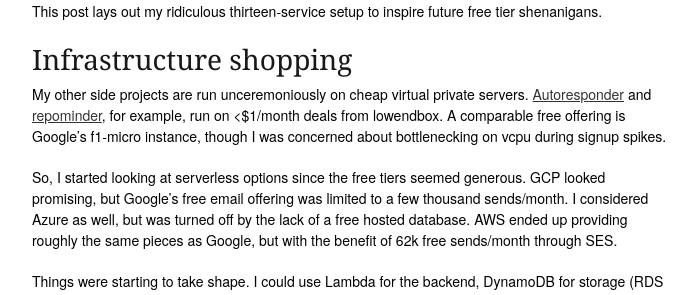
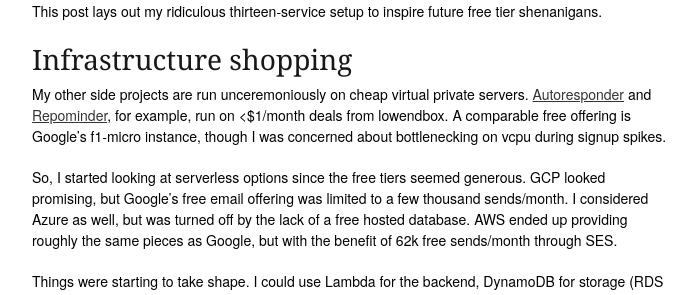
Before and after one commit to simon-weber/simon-weber.github.com, a Jekyll site: the page built from _posts/2018-07-09-running-kleroteria-for-free-by-abusing-free-tiers.md, in a window 1280 px wide and 900 px high, scrolled down 388 px. Shown: the part 155-450 px from the top of the window, without its empty margins (438-1136 px from the left). Built offline with Jekyll 4.4.1, drawn with Linux system fonts in a browser that asks for light colours.

```diff
--- a/_posts/2018-07-09-running-kleroteria-for-free-by-abusing-free-tiers.md
+++ b/_posts/2018-07-09-running-kleroteria-for-free-by-abusing-free-tiers.md
@@ -30,7 +30,7 @@ This post lays out my ridiculous thirteen-service setup to inspire future free t
 ### Infrastructure shopping
 
 My other side projects are run unceremoniously on cheap virtual private servers.
-[Autoresponder](https://gchat.simon.codes/) and [repominder](https://www.repominder.com/), for example, run on <$1/month deals from lowendbox.
+[Autoresponder](https://gchat.simon.codes/) and [Repominder](https://www.repominder.com/), for example, run on <$1/month deals from lowendbox.
 A comparable free offering is Google's f1-micro instance, though I was concerned about bottlenecking on vcpu during signup spikes.
 
 So, I started looking at serverless options since the free tiers seemed generous.
--- a/index.html
+++ b/index.html
@@ -36,6 +36,9 @@ title: Simon Weber
         <li>
         <a href="https://github.com/venmo/slouch">slouch</a> &raquo; A lightweight Python framework for building Slack bots.
         </li>
+        <li>
+        <a href="https://www.repominder.com/">Repominder</a> &raquo; Release reminders for open source projects.
+        </li>
     </ul>
     All source available <a href="https://github.com/simon-weber">on GitHub</a>.
 </div>
```
